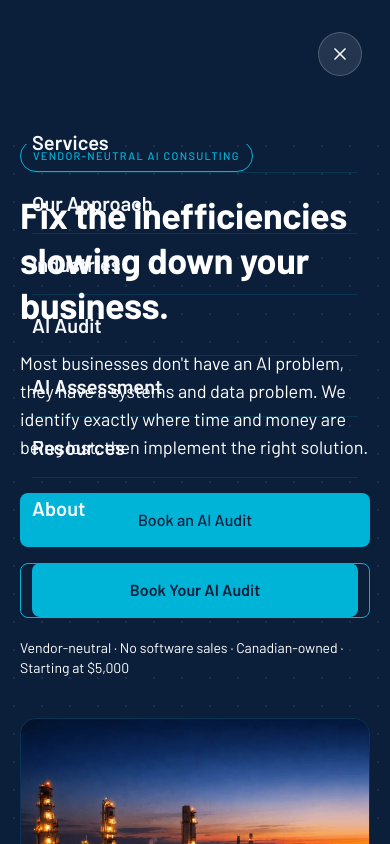
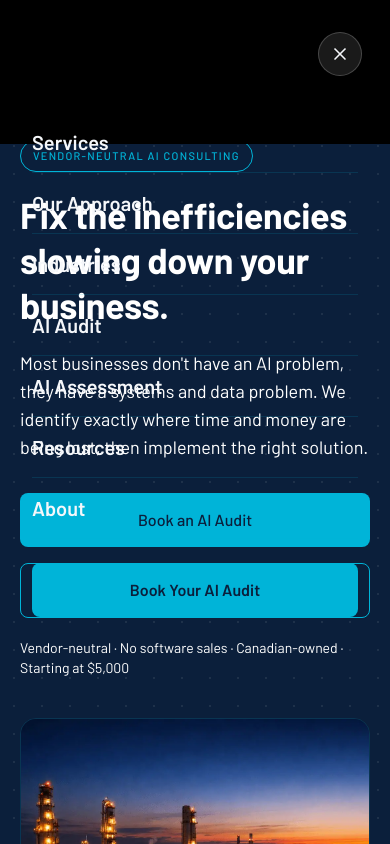
Before and after one commit to Yeti567/Bit-Depth-AI-Consulting-Website, a Next.js app: page / in a window 390 px wide. Both pictures are taken after a click on the button "Toggle navigation". Shown: the top 844 px of the page. Built offline with nearby package versions, Linux system fonts and the light colour scheme.

Commit message:
Mobile menu: solid black background with white text

```diff
--- a/src/components/layout/mobile-nav.tsx
+++ b/src/components/layout/mobile-nav.tsx
@@ -24,7 +24,7 @@ export function MobileNav() {
         <div
           id="mobile-menu"
           className="fixed inset-0 z-50 flex flex-col px-8 pb-8 pt-28"
-          style={{ backgroundColor: '#0B1F3B' }}
+          style={{ backgroundColor: '#000000', color: '#ffffff' }}
         >
           <button
             type="button"
```
